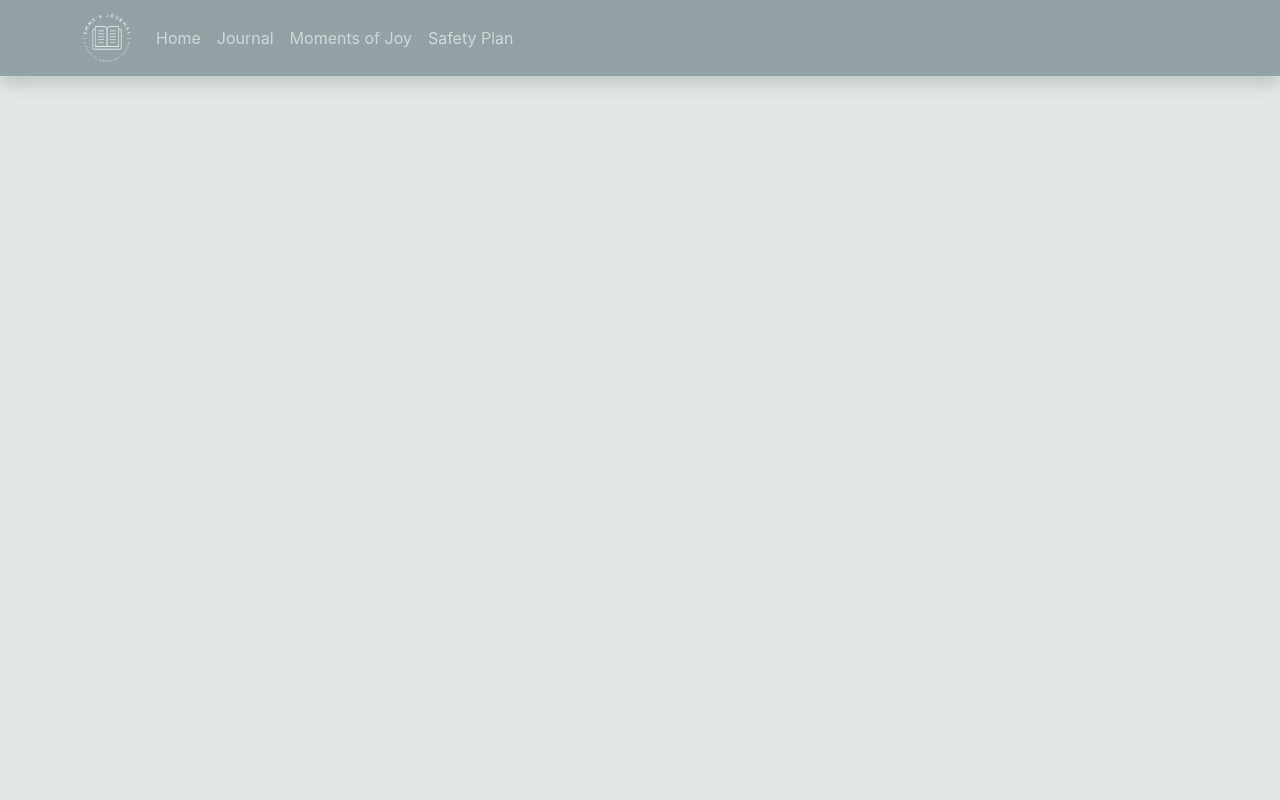
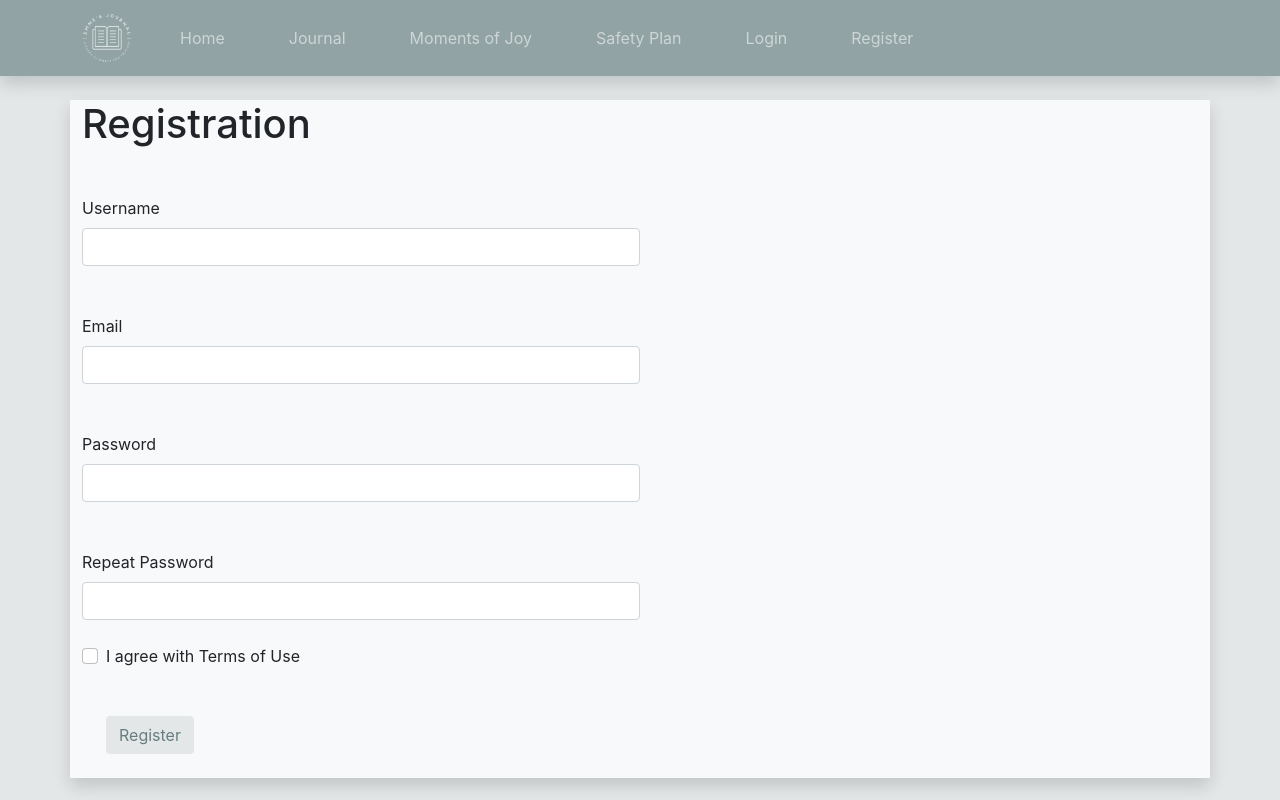
Before and after one commit to CorinnaGen/journal, a React (Create React App) app in the folder client/: page /register in a window 1280 px wide. Built offline with nearby package versions, Linux system fonts and the light colour scheme.

Commit message:
add register,login and tracker component

```diff
--- a/client/src/App.js
+++ b/client/src/App.js
@@ -10,6 +10,9 @@ import SafetyPlan from "./components/SafetyPlan";
 import SafetyPlanEntry from "./components/SafetyPlanEntry";
 import Joy from "./components/Joy";
 import EditEntry from "./components/EditEntry";
+import Registration from "./components/Registration";
+import Login from "./components/Login";
+
 
 import "./App.css";
 
@@ -35,19 +38,28 @@ function App() {
 						</button>
 						<div className="collapse navbar-collapse" id="navbarNavAltMarkup">
 							<div className="navbar-nav">
-								<a className="nav-link" href={`/`}>
+								<a className="nav-link mx-4" href={`/`}>
 									Home
 								</a>
-								<a className="nav-link" href={`/journal`}>
+
+								<a className="nav-link mx-4" href={`/journal`}>
 									Journal
 								</a>
 
-								<a className="nav-link" href={`/journal/joys`}>
+								<a className="nav-link mx-4" href={`/journal/joys`}>
 									Moments of Joy
 								</a>
-								<a className="nav-link" href={`/safetyplan`}>
+								<a className="nav-link mx-4" href={`/safetyplan`}>
 									Safety Plan
 								</a>
+
+										<a className="nav-link mx-4" href={`/login`}>
+									Login
+								</a>
+								<a className="nav-link mx-4" href={`/register`}>
+									Register
+								</a>
+
 							</div>
 						</div>
 					</div>
@@ -55,6 +67,9 @@ function App() {
 
 				<Routes>
 					<Route path="/" element={<Home />} />
+					<Route path="/register" element={<Registration />} />
+					<Route path="/login" element={<Login />} />
+
 					<Route path="/journal/joys/*" element={<Joy />} />
 
 					<Route path="/safetyplan" element={<SafetyPlan />} />
--- a/client/src/components/JournalEntry.js
+++ b/client/src/components/JournalEntry.js
@@ -8,7 +8,7 @@ export default function JournalEntry() {
 
 	let navigate = useNavigate();
 
-	//if entry doesn't exist, sends user to "/jourlal"
+	//if entry doesn't exist, sends user to "/journal"
 	useEffect(() => {
 		if (entry.length === 0 || entry.message === "Entry not found") {
 			navigate("/journal");
--- /dev/null
+++ b/client/src/components/Login.js
@@ -0,0 +1,31 @@
+import React from 'react'
+
+function Login() {
+
+
+
+
+
+    return (
+
+        <div className="container bg-light shadow mt-4">
+                <h2>Welcome back!</h2>
+                <br />
+            <h3>Login</h3>
+            <form >
+                <div className="col-6">
+            <label>E-mail</label>
+            <input type="text" name="email" placeholder="example@gmail.com" className="form-control" />
+            <label>Password</label>
+            <input type="password" name="password" className="form-control "/>
+            <button className="btn btn-test6 bg-test6 m-4">Log in</button>
+            <div className="col-6 mt-4">
+            <a href="#"> I forgot my password!</a>
+            </div>
+            </div>
+            </form>
+        </div>
+    )
+}
+
+export default Login
--- a/client/src/components/NewEntry.js
+++ b/client/src/components/NewEntry.js
@@ -69,14 +69,11 @@ function NewEntry() {
 							<label  className="m-4" htmlFor="select_menu">Today I feel</label>
 							<select
 						className="btn bg-test5 text-light dropdown-toggle"
-						name="type"
+						name="mood"
 						onChange={handleInputChange}
 						value={mood}
 						required
 					>
-						<option disabled selected value="">
-							Choose one
-						</option>
 						<option value="Happy">Happy</option>
 						<option value="Hopeful">Hopeful</option>
 						<option value="Optmistic">Optmistic</option>
--- /dev/null
+++ b/client/src/components/Registration.js
@@ -0,0 +1,111 @@
+import React, { useState} from 'react'
+
+
+function Registration() {
+const [user, setUser] = useState({ name: "", email: "", password: "", repeat_password: ""});
+
+
+const [error, setError] = useState("");
+const handleInputChange = (event) => {
+event.preventDefault();
+ const {value, name} = event.target;
+setUser((state) => ({...state, [name]: value}))
+}
+const handleSubmit = (event) => {
+event.preventDefault();
+register();
+}
+
+ const register = async () => {
+     try {
+        const response = await fetch("/users", {
+        method: "POST",
+        headers: {
+          "Content-Type": "application/json"
+        },
+        body: JSON.stringify(user)
+      });
+      const newUser = await response.json();
+    //   props.onDoneCb(newUser);
+    setUser(newUser)
+
+   //Where is this data going
+    } catch (error) {
+      setError(error.message);
+    }
+
+}
+const {name, email, password, repeat_password} = user;
+
+    return (
+        <div>
+            <div className="container bg-light shadow mt-4">
+            <h1>Registration</h1>
+
+            <form id="registrationform" onSubmit={handleSubmit}>
+
+<div className="col-6 mt-4">
+                <label className="form-label mt-4">Username</label>
+                <input
+                className="form-control"
+                type="text"
+                name="name"
+                value={name}
+                required
+                onChange={(e)=>handleInputChange(e)}
+                />
+                </div>
+                <div className="col-6 mt-4">
+                <label className="form-label mt-4">Email</label>
+                <input
+                className="form-control"
+                type="email"
+                name="email"
+                value={email}
+                required
+                 onChange={(e)=>handleInputChange(e)}
+                />
+                </div>
+                <div className="col-6 mt-4">
+                <label className="form-label mt-4">Password</label>
+                <input
+                className="form-control"
+                type="password"
+                name="password"
+                value={password}
+                required
+                 onChange={(e)=>handleInputChange(e)}
+                />
+                </div>
+                <div className="col-6 mt-4">
+                <label className="form-label mt-4">Repeat Password</label>
+                <input
+                className="form-control"
+                type="password"
+                name="repeat_password"
+                value={repeat_password}
+                required
+                minLength="8"
+                 onChange={(e)=>handleInputChange(e)}
+                />
+                </div>
+                <div className="col-6 mt-4">
+                <div class="form-check">
+  <input className="form-check-input" type="checkbox" value="" id="flexCheckDefault" onChange={(e)=>handleInputChange(e)} />
+  <label className="form-check-label" htmlFor="flexCheckDefault">
+    I agree with Terms of Use
+  </label>
+</div>
+</div>
+<div className="col-6 mt-4">
+                <button type="submit" className="btn btn-test6 bg-test6 m-4">Register</button>
+            </div>
+            </form>
+
+            </div>
+
+        </div>
+    )
+}
+
+export default Registration
--- a/client/src/components/SafetyPlanEntry.js
+++ b/client/src/components/SafetyPlanEntry.js
@@ -18,6 +18,7 @@ export default function SafetyPlanEntry() {
 		name: "",
 		info: "",
 		type: "", //boolean ~ professional or personal
+		//ADD emergency contact property
 		sp_id: id,
 	});
 
--- a/package.json
+++ b/package.json
@@ -7,11 +7,13 @@
     "migrate": "node model/database.js"
   },
   "dependencies": {
+    "bcrypt": "^5.0.1",
     "cookie-parser": "~1.4.4",
     "debug": "~2.6.9",
     "dotenv": "^10.0.0",
     "express": "~4.16.1",
     "http-errors": "~1.6.3",
+    "jsonwebtoken": "^8.5.1",
     "morgan": "~1.9.1",
     "mysql": "^2.18.1",
     "nodemon": "^2.0.14",
```
Also changed, not shown: client/src/components/Tracker.js (added, +20 -0 lines), 1 other file (tests, documents, lock files or other folders).
